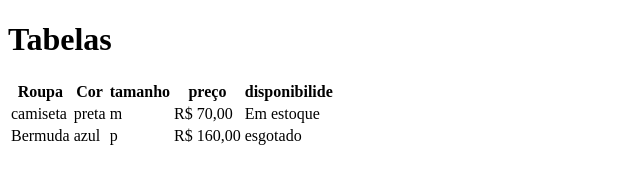
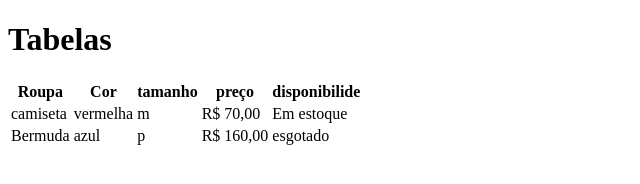
Before and after one commit to IsaacJr55/aula-tabela, a plain HTML site: page index.html in a window 1280 px wide. Shown: the whole page, without its empty margins (0-640 px from the left). Drawn offline with Linux system fonts and the light colour scheme.

Commit message:
mudando preta pra vermelha da coluna da cor

```diff
--- a/index.html
+++ b/index.html
@@ -19,7 +19,7 @@
     </tr>
     <tr>
     <td>camiseta</td>
-    <td>preta</td>
+    <td>vermelha</td>
     <td>m</td>
     <td>R$ 70,00</td>
     <td>Em estoque</td>
```
